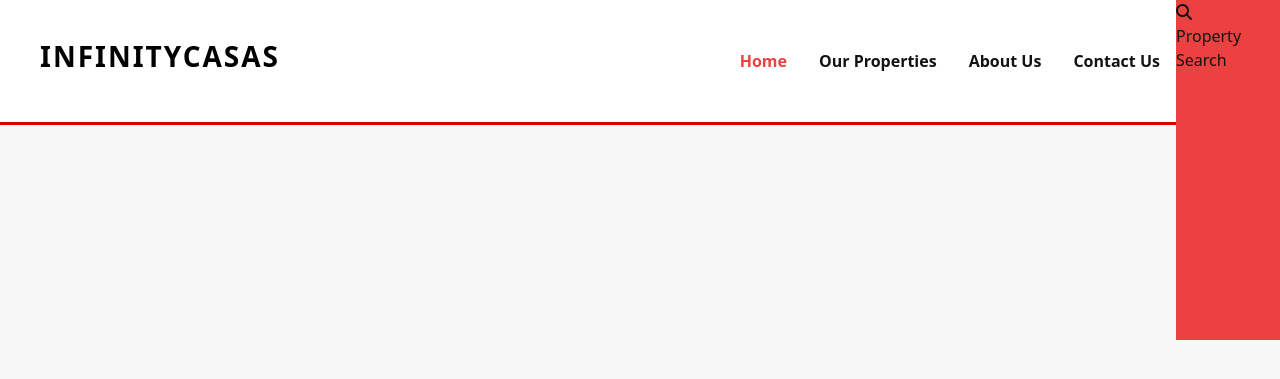
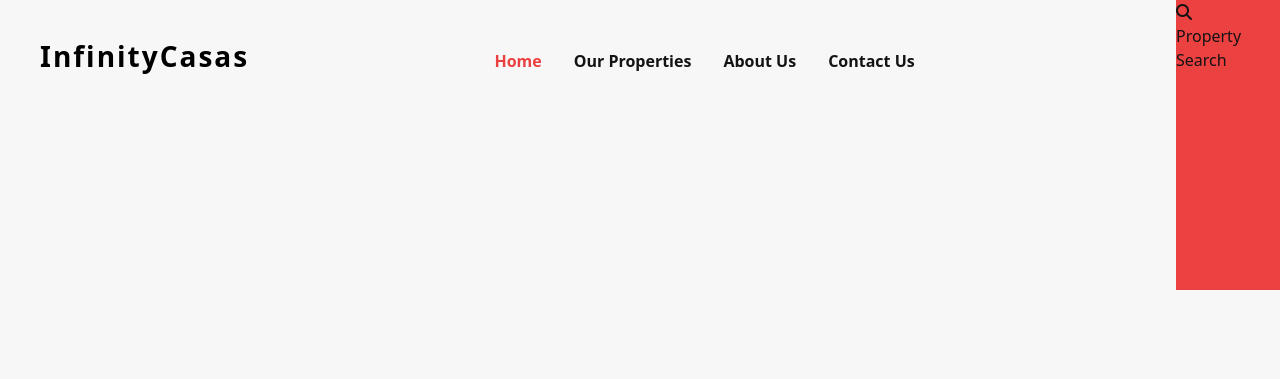
Before and after one commit to danielclements/infinity-casas, a Django app: page / in a window 1280 px wide. Shown: the top 379 px of the page. Run offline with Django 3.2, Linux system fonts and the light colour scheme; some libraries are stand-ins or nearby versions.

Commit message:
small nav changes

```diff
--- a/static/css/main.css
+++ b/static/css/main.css
@@ -19,10 +19,15 @@ body{
 /* Navbar */
 .container-nav{
     max-width: 1280px;
-    margin: 0 auto;
+    margin: 0 0;
     display: flex;
     align-items: center;
-    justify-content: space-between;
+}
+
+.nav-header {
+    display: flex;
+    justify-content: start;
+    text-transform: none;
 }
 
 .desktop-nav{
@@ -31,9 +36,7 @@ body{
     left: 0;
     right: 0;
     z-index: 99;
-    background-color: var(--light);
     padding: 2.5rem 7.5rem 2.5rem 2.5rem;
-    border-bottom: 3px solid var(--primary);
 }
 
 h1 {
@@ -96,7 +99,7 @@ transform: translateX(15px);
 .menu{
     display:none;
     flex: 1 1 0%;
-    justify-content: flex-end;
+    justify-content: center;
     margin: 0px -16px;
 }
 
@@ -113,6 +116,27 @@ transform: translateX(15px);
 .menu a.nav-active, .menu a:hover, .mobile-nav a:hover  {
     color: var(--secondary);
 
+}
+
+@media (min-width: 1024px) {
+    .nav-active::before  {
+        display: block;
+    }
+}
+
+
+.nav-active ::before {
+    height: 2px;
+    position: absolute;
+    width: 100%;
+    --bg-opacity: 1;
+    background-color: #000;
+    background-color: rgba(0,0,0,var(--bg-opacity));
+    bottom: -44px;
+    height: 0;
+    content: '';
+    -webkit-transition: all .3s ease-in-out;
+    transition: all .3s ease-in-out;
 }
 
 
@@ -167,7 +191,7 @@ transform: translateX(15px);
     position: absolute;
     top: 0;
     bottom: 0;
-    height: 340px;
+    height: 290px;
     width: 6.5rem;
     z-index: 100;
     cursor: pointer;
--- a/templates/base.html
+++ b/templates/base.html
@@ -50,8 +50,8 @@
 
     <!-- Place holder Nav -->
     <nav class="desktop-nav">
-      <div class="container-nav">
-        <h1>InfinityCasas</h1>
+      <div class="container-nav p-0">
+        <h1 class="nav-header">InfinityCasas</h1>
         <div class="menu">
           <a href="{% url 'home' %}" class="nav-active">Home</a>
           <a  href="{% url 'all-properties' %}">Our Properties</a>
```
